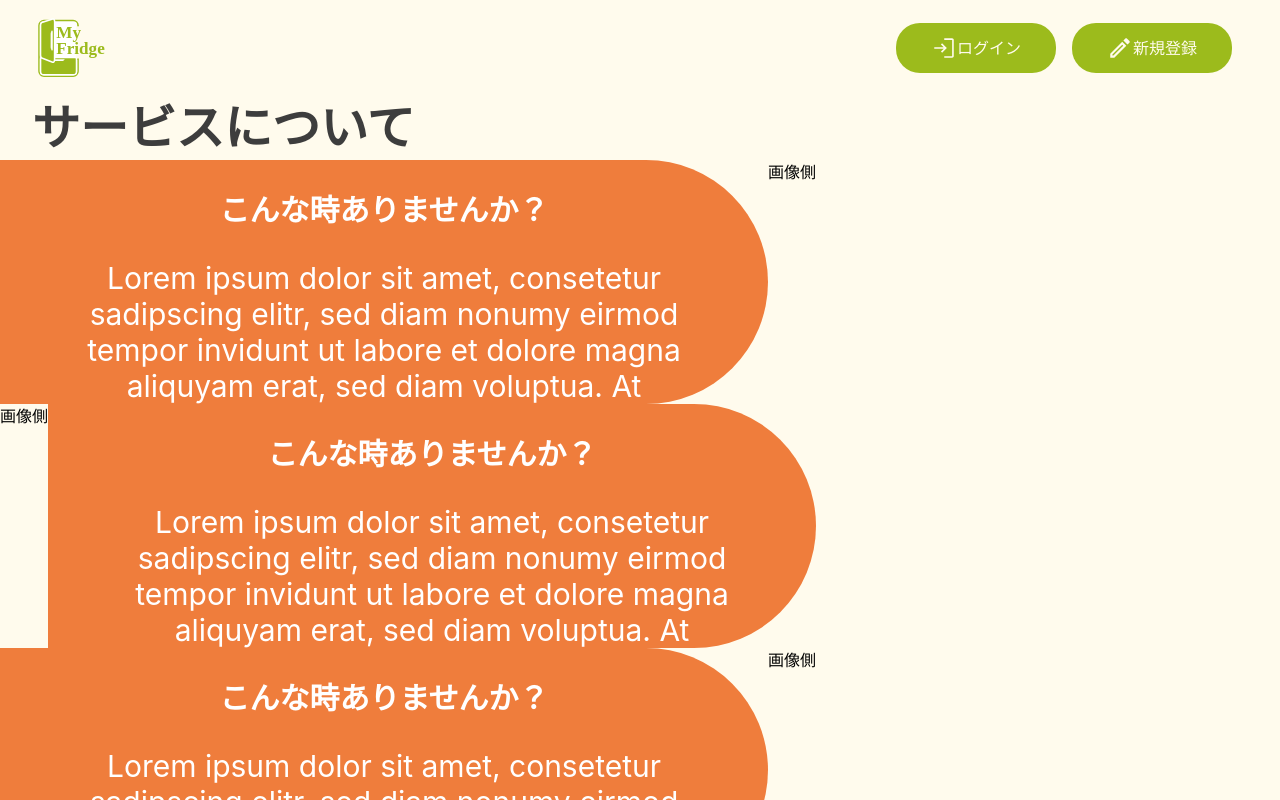
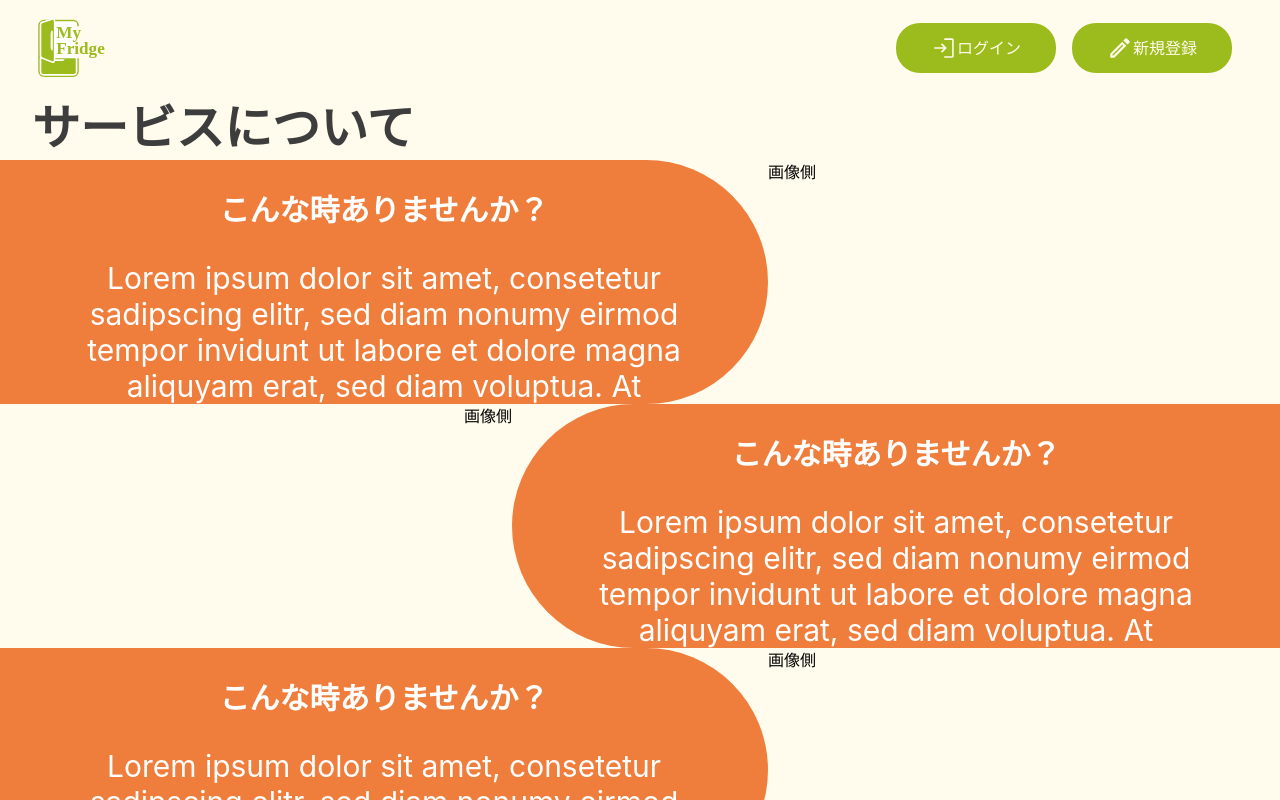
Before and after one commit to masaokaka/my-fridge-landingPage, a Next.js app in the folder src/: page /about in a window 1280 px wide. Shown: the top 800 px of the page. Built offline with nearby package versions, Linux system fonts and the light colour scheme.

Commit message:
update:二段目を逆向きにする

```diff
--- a/src/pages/about/index.tsx
+++ b/src/pages/about/index.tsx
@@ -20,9 +20,10 @@ const About: NextPage = () => (
         サービスについて
       </h1>
 
+      {/* 1段目 */}
       <div className='sm:flex'>
         {/* 文章側 */}
-        <div className='w-[60%] h-[40%] bg-custom-accent rounded-r-[100vh]'>
+        <div className='w-full sm:w-[60%] h-[40%] bg-custom-accent rounded-r-[100vh]'>
           <div className='text-white text-center text-3xl font-bold pt-8'>こんな時ありませんか？</div>
           <div className='px-20 text-white text-center text-3xl pt-8'>Lorem ipsum dolor sit amet, consetetur sadipscing elitr, sed diam nonumy eirmod tempor invidunt ut labore et dolore magna aliquyam erat, sed diam voluptua. At</div>
         </div>
@@ -31,19 +32,22 @@ const About: NextPage = () => (
         <div>画像側</div>
       </div>
 
-      <div className='sm:flex'>
+      {/* 2段目 */}
+      <div className='sm:flex sm:justify-end text-right'>
         {/* 画像側 */}
         <div>画像側</div>
 
         {/* 文章側 */}
-        <div className='w-[60%] h-[40%] bg-custom-accent rounded-r-[100vh]'>
+        <div className='w-full sm:w-[60%] h-[40%] bg-custom-accent rounded-l-[100vh]'>
           <div className='text-white text-center text-3xl font-bold pt-8'>こんな時ありませんか？</div>
           <div className='px-20 text-white text-center text-3xl pt-8'>Lorem ipsum dolor sit amet, consetetur sadipscing elitr, sed diam nonumy eirmod tempor invidunt ut labore et dolore magna aliquyam erat, sed diam voluptua. At</div>
         </div>
       </div>
+
+      {/* 3段目 */}
       <div className='sm:flex'>
         {/* 文章側 */}
-        <div className='w-[60%] h-[40%] bg-custom-accent rounded-r-[100vh]'>
+        <div className='w-full sm:w-[60%] h-[40%] bg-custom-accent rounded-r-[100vh]'>
           <div className='text-white text-center text-3xl font-bold pt-8'>こんな時ありませんか？</div>
           <div className='px-20 text-white text-center text-3xl pt-8'>Lorem ipsum dolor sit amet, consetetur sadipscing elitr, sed diam nonumy eirmod tempor invidunt ut labore et dolore magna aliquyam erat, sed diam voluptua. At</div>
         </div>
```
